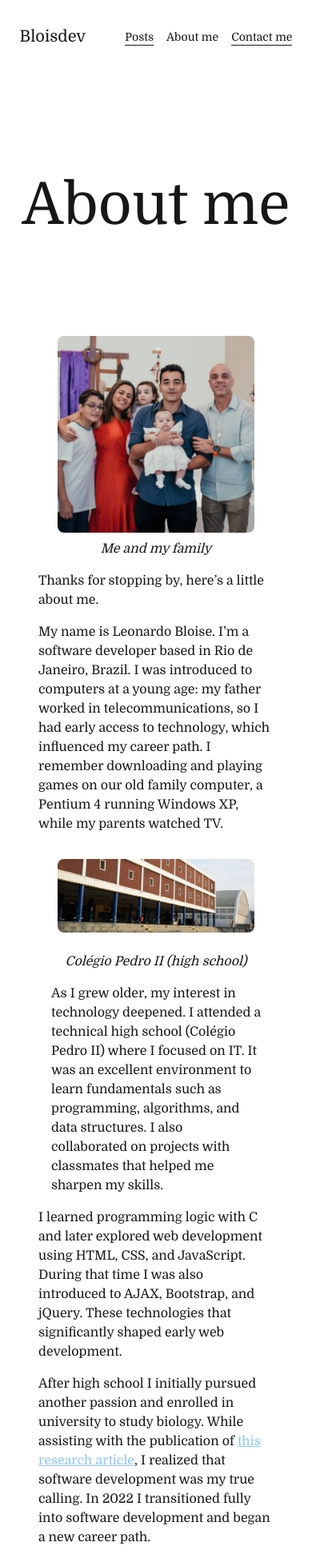
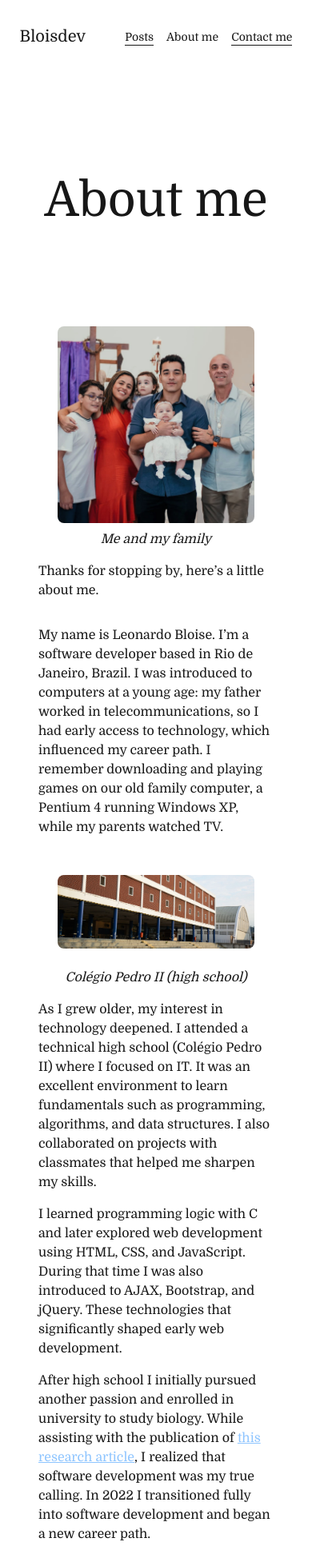
Before and after one commit to leo-bloise/bloisdev.com, a Next.js app: page /aboutme in a window 390 px wide. Shown: the top 1948 px of the page at 80% size. Built offline with nearby package versions, Linux system fonts and the light colour scheme.

Commit message:
fix: adjust responsiviness

```diff
--- a/app/aboutme/page.tsx
+++ b/app/aboutme/page.tsx
@@ -6,9 +6,8 @@ import Image from "next/image";
 export default function Page() {
     return <main className="flex flex-col w-full gap-y-32 pb-4">
         <Header />
-        <h1 className="text-7xl text-center">About me</h1>
-        <article className="px-12 w-full">
-            <section>
+        <h1 className="text-6xl text-center">About me</h1>
+        <article className="px-12 w-full [&_p]:mb-4">
             <figure className="flex float-left flex-col gap-y-2 items-center px-6 py-4 pt-0">
                 <Image
                     className="rounded-lg"
@@ -38,24 +37,23 @@ export default function Page() {
                 <figcaption className="italic">Colégio Pedro II (high school)</figcaption>
             </figure>
 
-                <p className="p-4">
+            <p>
                 As I grew older, my interest in technology deepened. I attended a technical high school (Colégio Pedro II) where I focused on IT. It was an excellent environment to learn fundamentals such as programming, algorithms, and data structures. I also collaborated on projects with classmates that helped me sharpen my skills.
             </p>
 
-                <p className="pb-4">
+            <p>
                 I learned programming logic with C and later explored web development using HTML, CSS, and JavaScript. During that time I was also introduced to AJAX, Bootstrap, and jQuery. These technologies that significantly shaped early web development.
             </p>
 
-                <p className="pb-4">
+            <p>
                 After high school I initially pursued another passion and enrolled in university to study biology. While assisting with the publication of <a className="text-blue-300 underline" href="https://example.com">this research article</a>, I realized that software development was my true calling. In 2022 I transitioned fully into software development and began a new career path.
             </p>
 
-                <p className="mb-4">
+            <p>
                 These days, most of my time is spent building web applications, but what truly excites me is solving difficult problems at scale. I enjoy finding elegant solutions that make systems faster or simpler. Outside of code, I enjoy studying geometry, physics, biology, and mathematics for fun and inspiration.
             </p>
 
             <p>If I am not coding, I am probably watching something, playing a game, or working out.</p>
-            </section>
         </article>
     </main>
 }
--- a/app/contactme/page.tsx
+++ b/app/contactme/page.tsx
@@ -8,8 +8,8 @@ import Link from "next/link";
 export default function Page() {
     return <main className="flex flex-col w-full gap-y-32 pb-4">
         <Header />
-        <h1 className="text-7xl text-center">Contact me</h1>
-        <article className="flex items-center justify-around">
+        <h1 className="text-5xl sm:text-6xl text-center">Contact me</h1>
+        <article className="flex flex-col gap-y-6 sm:flex-row items-center justify-around">
             <Link
                 href={"https://www.linkedin.com/in/leobloise/"}
                 target="_blank"
```
Lines whose indentation alone changed are shown as unchanged.
